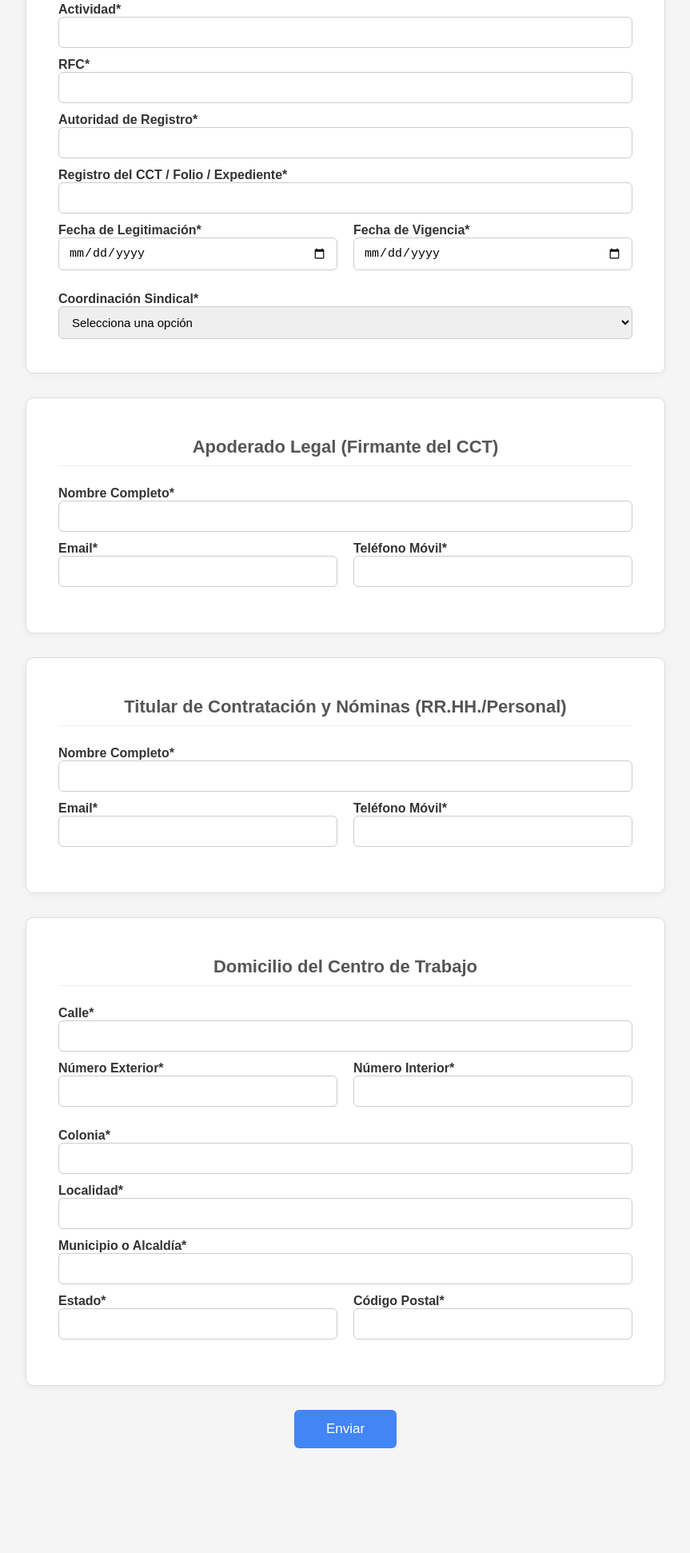
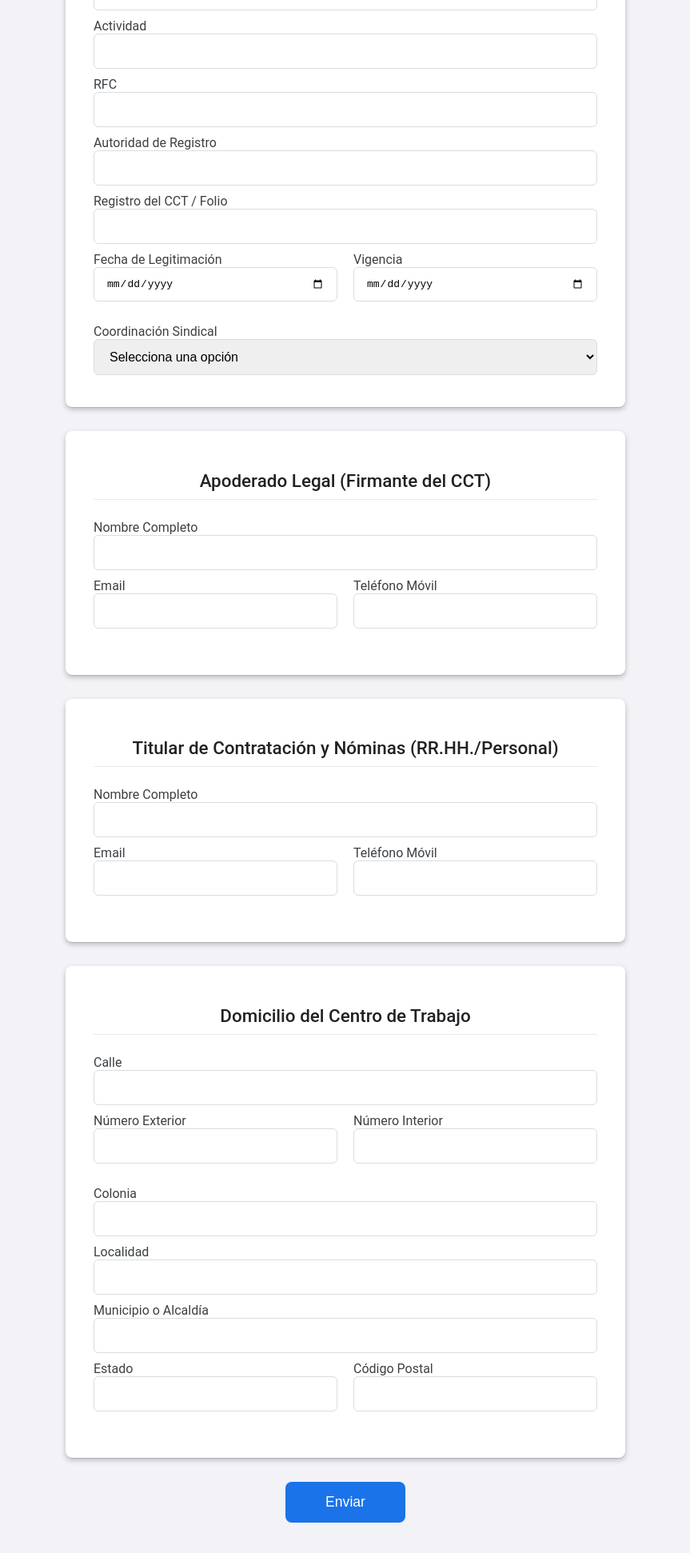
Before and after one commit to FerCas86/Registro, a plain HTML site: page index.html in a window 1280 px wide. Shown: the part 314-2256 px from the top of the page at 80% size, without its empty margins (208-1071 px from the left). Before the commit the page ends 2203 px from the top, so only its background shows below. Drawn offline with Linux system fonts and the light colour scheme.

Commit message:
Update index.html

```diff
--- a/index.html
+++ b/index.html
@@ -5,40 +5,43 @@
 <title>Registro de Empresas Contratantes</title>
 <style>
   body {
-            font-family: 'Arial', sans-serif;
-            background-color: #f5f5f5;
-            padding: 30px;
+    font-family: 'Roboto', Arial, sans-serif;
+    background: #f2f2f7;
+    padding: 40px 20px;
   }
   h1 {
     text-align: center;
-            color: #333;
+    color: #202124;
+    font-weight: 700;
     margin-bottom: 40px;
+    font-size: 2.2em;
   }
   form {
-            max-width: 800px;
+    max-width: 700px;
     margin: auto;
   }
   .section {
-            background-color: white;
-            border: 1px solid #ddd;
-            box-shadow: 0px 2px 8px rgba(0,0,0,0.05);
-            border-radius: 10px;
-            padding: 30px 40px;
+    background: #fff;
+    border-radius: 8px;
+    box-shadow: 0 3px 6px rgb(60 64 67 / 0.3), 0 1px 0 rgb(60 64 67 / 0.15);
+    padding: 30px 35px;
     margin-bottom: 30px;
   }
   .section h2 {
-            font-size: 22px;
+    font-weight: 500;
+    font-size: 1.4em;
+    color: #202124;
+    text-align: center;
     margin-bottom: 25px;
-            color: #555;
-            text-align: center;
-            border-bottom: 1px solid #eee;
+    border-bottom: 1px solid #e8eaed;
     padding-bottom: 10px;
   }
   label {
     display: block;
-            margin-bottom: 12px;
-            color: #333;
-            font-weight: bold;
+    font-weight: 400;
+    color: #3c4043;
+    margin-bottom: 10px;
+    font-size: 1em;
   }
   input[type="text"],
   input[type="email"],
@@ -46,57 +49,49 @@
   input[type="date"],
   select {
     width: 100%;
-            padding: 10px 12px;
-            border: 1px solid #ccc;
+    padding: 12px 15px;
+    border: 1px solid #dadce0;
     border-radius: 6px;
+    font-size: 1em;
     box-sizing: border-box;
-            transition: border-color 0.2s;
-            font-size: 15px;
+    transition: border-color 0.2s ease-in-out;
   }
-        input:focus,
+  input[type="text"]:focus,
+  input[type="email"]:focus,
+  input[type="tel"]:focus,
+  input[type="date"]:focus,
   select:focus {
-            border-color: #4285f4;
+    border-color: #1a73e8;
     outline: none;
+    box-shadow: 0 0 4px #1a73e8aa;
   }
   .row {
     display: flex;
     gap: 20px;
     flex-wrap: wrap;
-            margin-bottom: 15px;
+    margin-bottom: 18px;
   }
   .row label {
     flex: 1;
-            min-width: 240px;
+    min-width: 220px;
   }
   .button-container {
     text-align: center;
     margin-top: 10px;
-            margin-bottom: 40px;
   }
   button {
-            background-color: #4285f4;
+    background-color: #1a73e8;
     color: white;
     border: none;
-            padding: 14px 40px;
-            border-radius: 6px;
-            font-size: 17px;
+    padding: 15px 50px;
+    border-radius: 8px;
+    font-size: 1.1em;
+    font-weight: 500;
     cursor: pointer;
-            transition: background-color 0.3s;
+    transition: background-color 0.3s ease;
   }
   button:hover {
-            background-color: #3367d6;
-        }
-        #thankYouMessage {
-            max-width: 800px;
-            margin: 50px auto;
-            padding: 40px;
-            background-color: #dff0d8;
-            color: #3c763d;
-            border: 1px solid #d6e9c6;
-            border-radius: 10px;
-            font-size: 20px;
-            text-align: center;
-            display: none;
+    background-color: #155ab6;
   }
 </style>
 </head>
@@ -104,163 +99,137 @@
 
 <h1>Registro de Empresas Contratantes</h1>
 
-    <form id="registroForm" action="https://formsubmit.co/suterm.padrones@outlook.com" method="POST" novalidate>
+<form action="https://formsubmit.co/suterm.padrones@outlook.com" method="POST" novalidate>
 
-        <!-- DATOS GENERALES -->
   <div class="section">
     <h2>Datos Generales</h2>
 
-            <label>Razón Social*
+    <label>Razón Social
       <input type="text" name="razon_social" required>
     </label>
 
-            <label>Actividad*
+    <label>Actividad
       <input type="text" name="actividad" required>
     </label>
 
-            <label>RFC*
+    <label>RFC
       <input type="text" name="rfc" required pattern="[A-ZÑ&]{3,4}\d{6}[A-Z\d]{3}" title="Formato de RFC válido">
     </label>
 
-            <label>Autoridad de Registro*
+    <label>Autoridad de Registro
       <input type="text" name="autoridad_registro" required>
     </label>
 
-            <label>Registro del CCT / Folio / Expediente*
+    <label>Registro del CCT / Folio
       <input type="text" name="registro_cct" required>
     </label>
 
     <div class="row">
-                <label>Fecha de Legitimación*
+      <label>Fecha de Legitimación
         <input type="date" name="fecha_legitimacion" required>
       </label>
 
-                <label> Fecha de Vigencia*
+      <label>Vigencia
         <input type="date" name="vigencia" required>
       </label>
     </div>
 
-            <label>Coordinación Sindical*
+    <label>Coordinación Sindical
       <select name="coordinacion_sindical" required>
         <option value="">Selecciona una opción</option>
-                    <option value="Zona Centro">01 Baja Califronia</option>
-                    <option value="Zona Norte">02 Baja California Sur</option>
-                    <option value="Zona Sur">03 Sonorar</option>
-                    <option value="Zona Occidente">04 Sinaloa</option>
+        <option value="Zona Centro">Zona Centro</option>
+        <option value="Zona Norte">Zona Norte</option>
+        <option value="Zona Sur">Zona Sur</option>
+        <option value="Zona Occidente">Zona Occidente</option>
         <option value="Otra">Otra</option>
       </select>
     </label>
   </div>
 
-        <!-- APODERADO LEGAL -->
   <div class="section">
     <h2>Apoderado Legal (Firmante del CCT)</h2>
 
-            <label>Nombre Completo*
+    <label>Nombre Completo
       <input type="text" name="apoderado_nombre" required>
     </label>
 
     <div class="row">
-                <label>Email*
+      <label>Email
         <input type="email" name="apoderado_email" required>
       </label>
 
-                <label>Teléfono Móvil*
+      <label>Teléfono Móvil
         <input type="tel" name="apoderado_movil" required pattern="[0-9]{10}" title="Debe tener 10 dígitos">
       </label>
     </div>
   </div>
 
-        <!-- TITULAR DE CONTRATACIÓN Y NÓMINAS -->
   <div class="section">
     <h2>Titular de Contratación y Nóminas (RR.HH./Personal)</h2>
 
-            <label>Nombre Completo*
+    <label>Nombre Completo
       <input type="text" name="rrhh_nombre" required>
     </label>
 
     <div class="row">
-                <label>Email*
+      <label>Email
         <input type="email" name="rrhh_email" required>
       </label>
 
-                <label>Teléfono Móvil*
+      <label>Teléfono Móvil
         <input type="tel" name="rrhh_movil" required pattern="[0-9]{10}" title="Debe tener 10 dígitos">
       </label>
     </div>
   </div>
 
-        <!-- DOMICILIO -->
   <div class="section">
     <h2>Domicilio del Centro de Trabajo</h2>
 
-            <label>Calle*
+    <label>Calle
       <input type="text" name="calle" required>
     </label>
 
     <div class="row">
-                <label>Número Exterior*
+      <label>Número Exterior
         <input type="text" name="num_ext" required>
       </label>
 
-                <label>Número Interior*
+      <label>Número Interior
         <input type="text" name="num_int">
       </label>
     </div>
 
-            <label>Colonia*
+    <label>Colonia
       <input type="text" name="colonia" required>
     </label>
 
-            <label>Localidad*
+    <label>Localidad
       <input type="text" name="localidad" required>
     </label>
 
-            <label>Municipio o Alcaldía*
+    <label>Municipio o Alcaldía
       <input type="text" name="municipio" required>
     </label>
 
     <div class="row">
-                <label>Estado*
+      <label>Estado
         <input type="text" name="estado" required>
       </label>
 
-                <label>Código Postal*
+      <label>Código Postal
         <input type="text" name="cp" required pattern="[0-9]{5}" title="Debe tener 5 dígitos">
       </label>
     </div>
   </div>
 
-        <!-- Campos ocultos para formsubmit.co -->
   <input type="hidden" name="_next" value="https://tu-sitio.com/gracias.html" />
   <input type="hidden" name="_captcha" value="false" />
 
   <div class="button-container">
     <button type="submit">Enviar</button>
   </div>
+
 </form>
-
-    <div id="thankYouMessage">
-        <p>¡Gracias por enviar el formulario! Hemos recibido tu información correctamente.</p>
-    </div>
-
-    <script>
-        const form = document.getElementById('registroForm');
-        const thankYou = document.getElementById('thankYouMessage');
-
-        form.addEventListener('submit', function(event) {
-            // Si el formulario es válido, mostramos mensaje y ocultamos formulario
-            if (form.checkValidity()) {
-                event.preventDefault(); // evitamos el envío real para demo
-                form.style.display = 'none';
-                thankYou.style.display = 'block';
-                // Aquí puedes agregar redirección si quieres, por ejemplo:
-                // setTimeout(() => window.location.href = 'https://tu-sitio.com/gracias.html', 3000);
-            } else {
-                // Si no es válido, dejamos que el navegador muestre los mensajes
-            }
-        });
-    </script>
 
 </body>
 </html>
```
Lines whose indentation alone changed are shown as unchanged.
